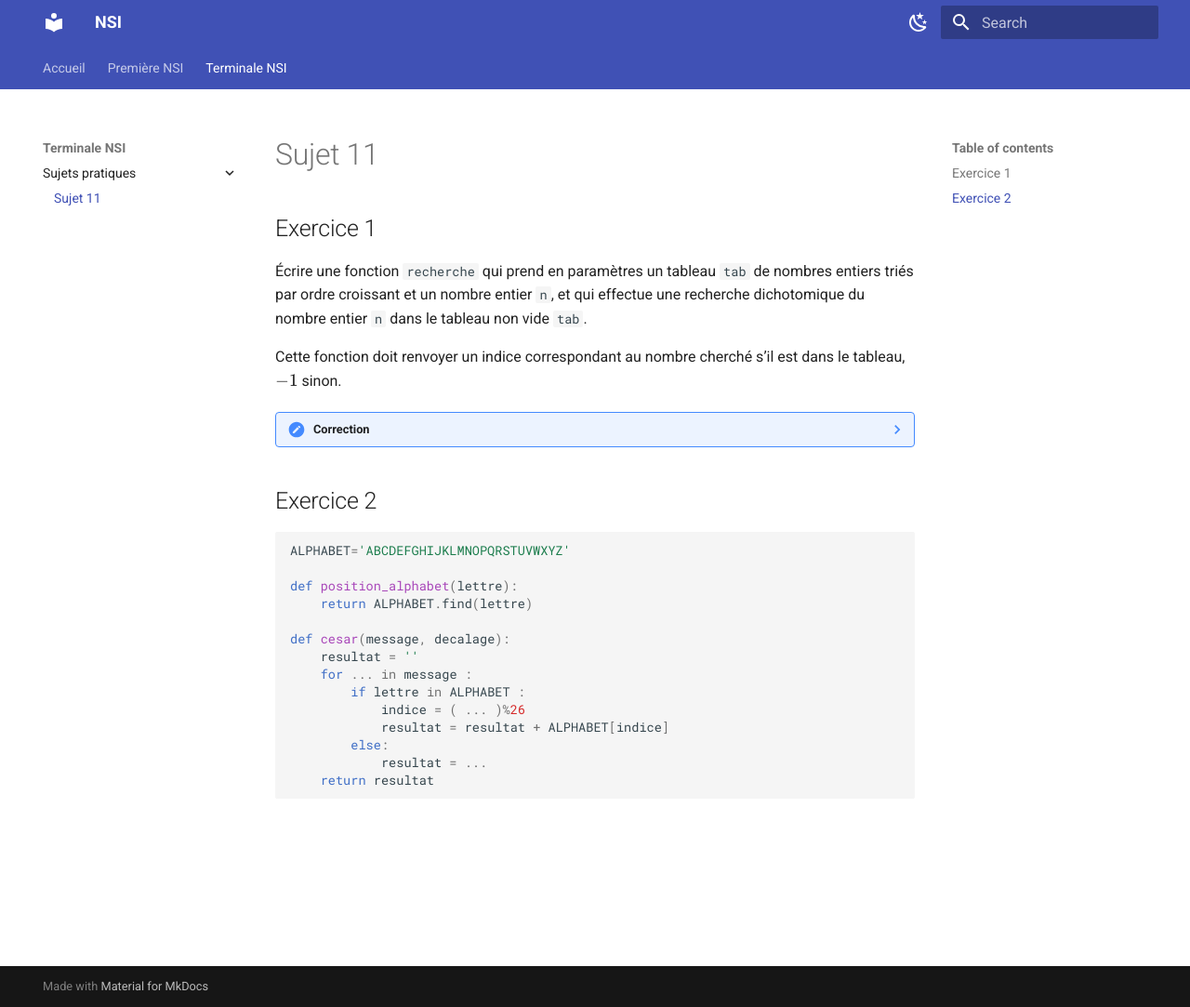
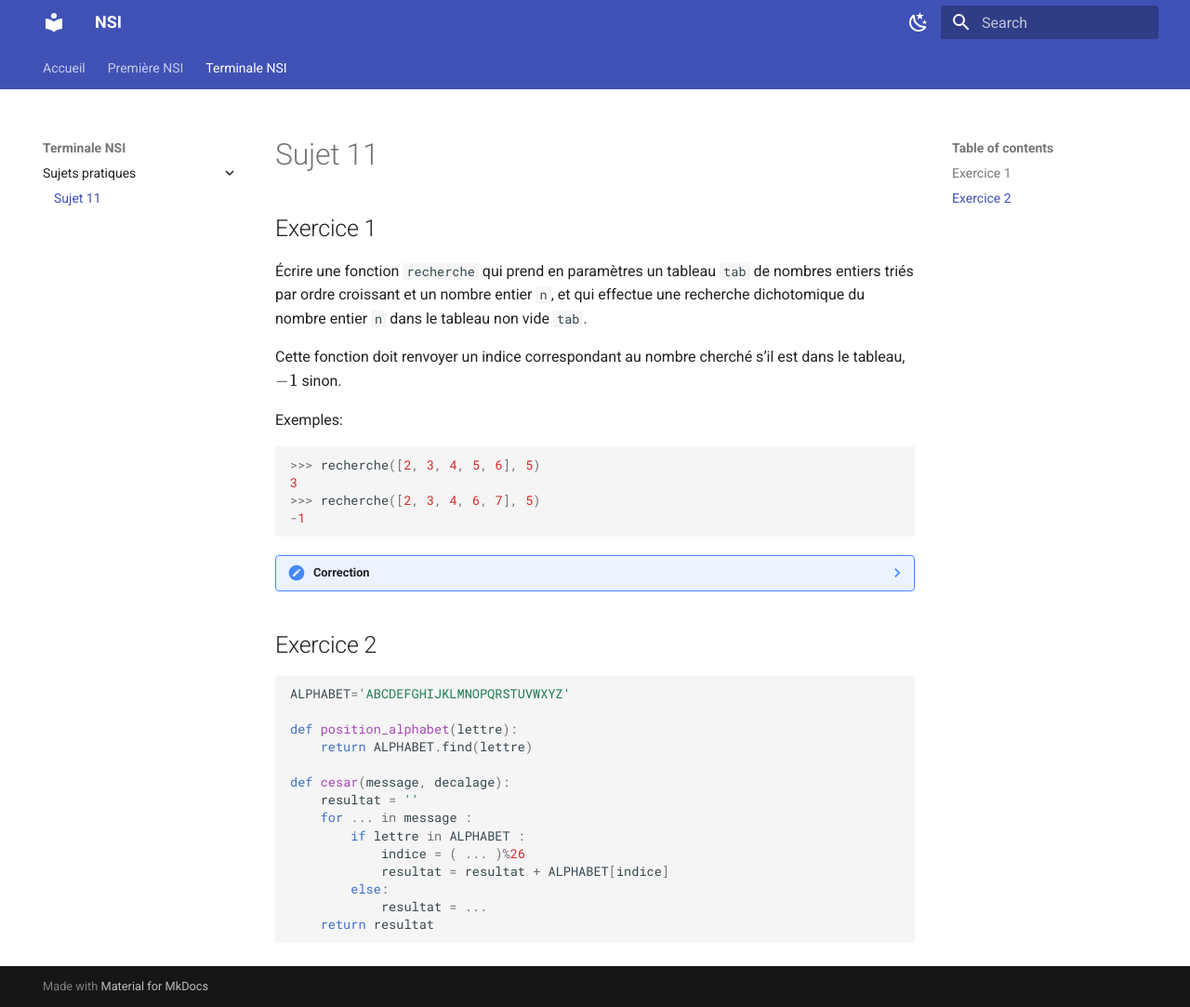
Before and after one commit to infocornouaille/nsi-cornouaille, an MkDocs documentation site: the page built from docs/terminales/sujets_pratiques/sujet11.md, in a window 1280 px wide and 1083 px high. Shown: the whole window at 93% size. Built offline with MkDocs 1.6.1 and Material for MkDocs 9.7.7, drawn with Linux system fonts in a browser that asks for light colours.

Commit message:
Update sujet11.md

````diff
--- a/docs/terminales/sujets_pratiques/sujet11.md
+++ b/docs/terminales/sujets_pratiques/sujet11.md
@@ -7,9 +7,35 @@
 
 Cette fonction doit renvoyer un indice correspondant au nombre cherché s’il est dans le tableau, $-1$ sinon.
 
+Exemples:
+
+```python
+>>> recherche([2, 3, 4, 5, 6], 5)
+3
+>>> recherche([2, 3, 4, 6, 7], 5)
+-1
+```
+
 ??? note "Correction"
 
-    Correction à venir...
+    ```python
+    def recherche(tab, n):
+    debut = 0
+    fin = len(tab) - 1
+    while debut < fin:
+        milieu = (debut + fin) // 2
+        valeur_centrale = tab[milieu]
+        if valeur_centrale == n:
+            return milieu
+        elif valeur_centrale >n:
+            fin = milieu - 1
+        else:
+            debut = milieu + 1
+    return -1
+
+    assert recherche([2, 3, 4, 5, 6], 5) == 3
+    assert recherche([2, 3, 4, 6, 7], 5) == -1
+    ```
 
 
 
````
